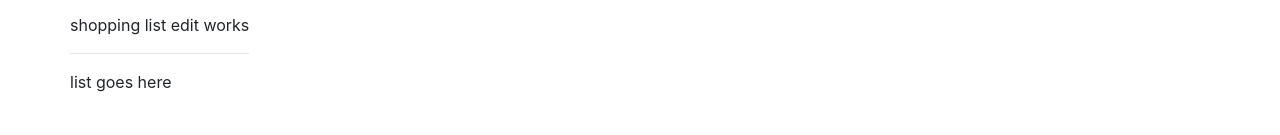
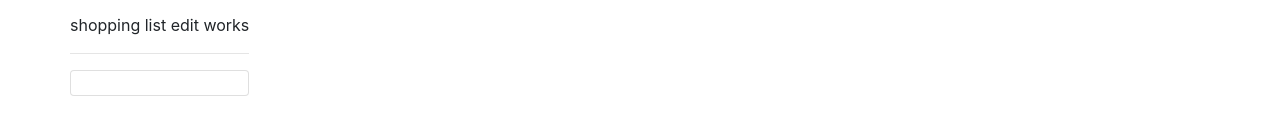
Before and after one commit to jisshub/recipee-book-app-angular, an Angular app: page / in a window 1280 px wide. Shown: the part 375-510 px from the top of the page. Built offline with nearby package versions, Linux system fonts and the light colour scheme.

Commit message:
made shared folder - ingredient model"

```diff
--- a/src/app/shopping-list/shopping-list.component.html
+++ b/src/app/shopping-list/shopping-list.component.html
@@ -2,6 +2,10 @@
     <div class="col-xs-10">
         <app-shopping-list-edit></app-shopping-list-edit>
         <hr>
-        <p>list goes here</p>
+         <ul class="list-group">
+             <a href="#" class="list-group-item" style="cursor: pointer;">
+                <!-- each shopping list item -->
+            </a>
+         </ul>
     </div>
 </div>
--- a/src/app/shopping-list/shopping-list.component.ts
+++ b/src/app/shopping-list/shopping-list.component.ts
@@ -6,8 +6,10 @@ import { Component, OnInit } from '@angular/core';
   styleUrls: ['./shopping-list.component.css']
 })
 export class ShoppingListComponent implements OnInit {
+  public ingredients: string[];
+    constructor() {
 
-  constructor() { }
+     }
 
   ngOnInit(): void {
   }
```
